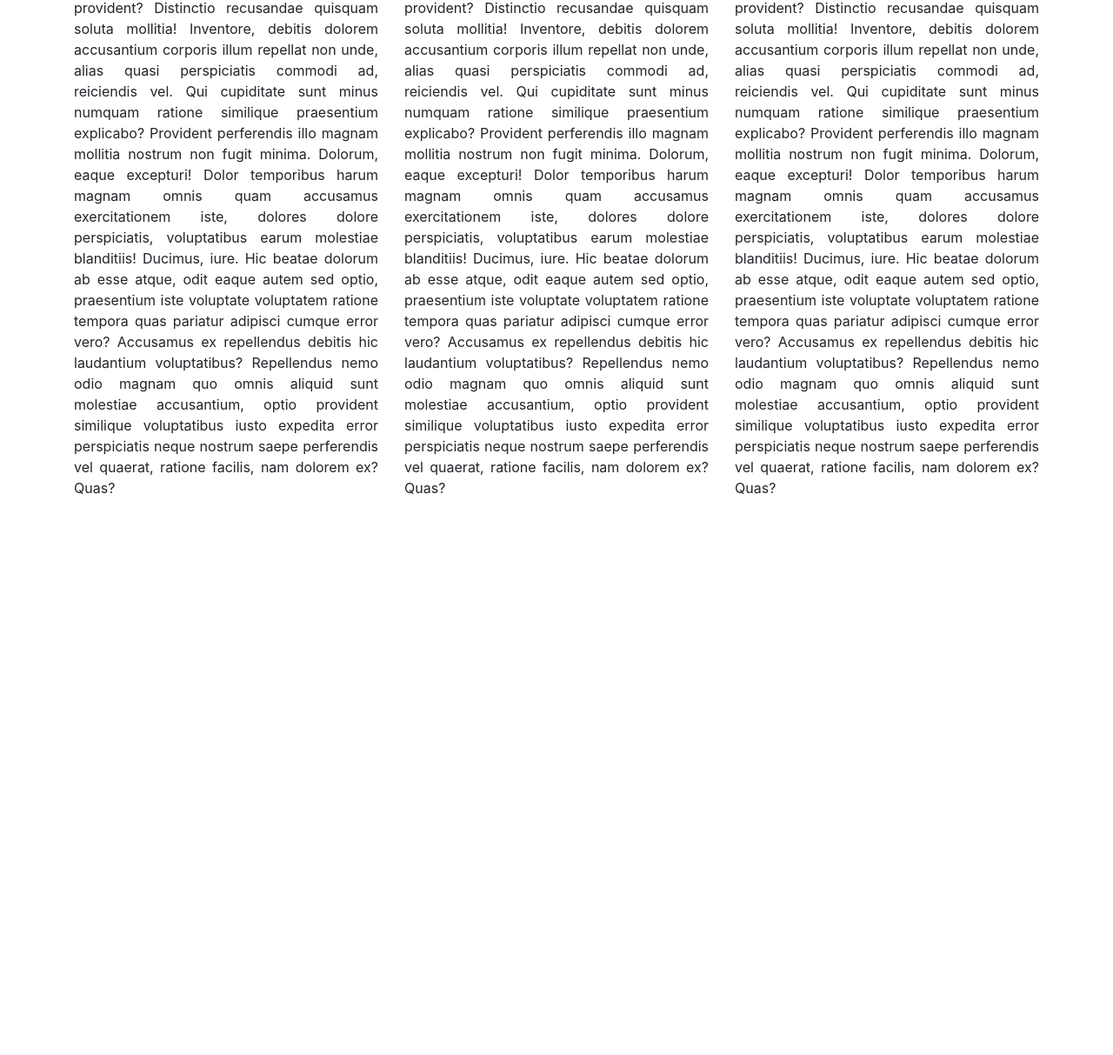
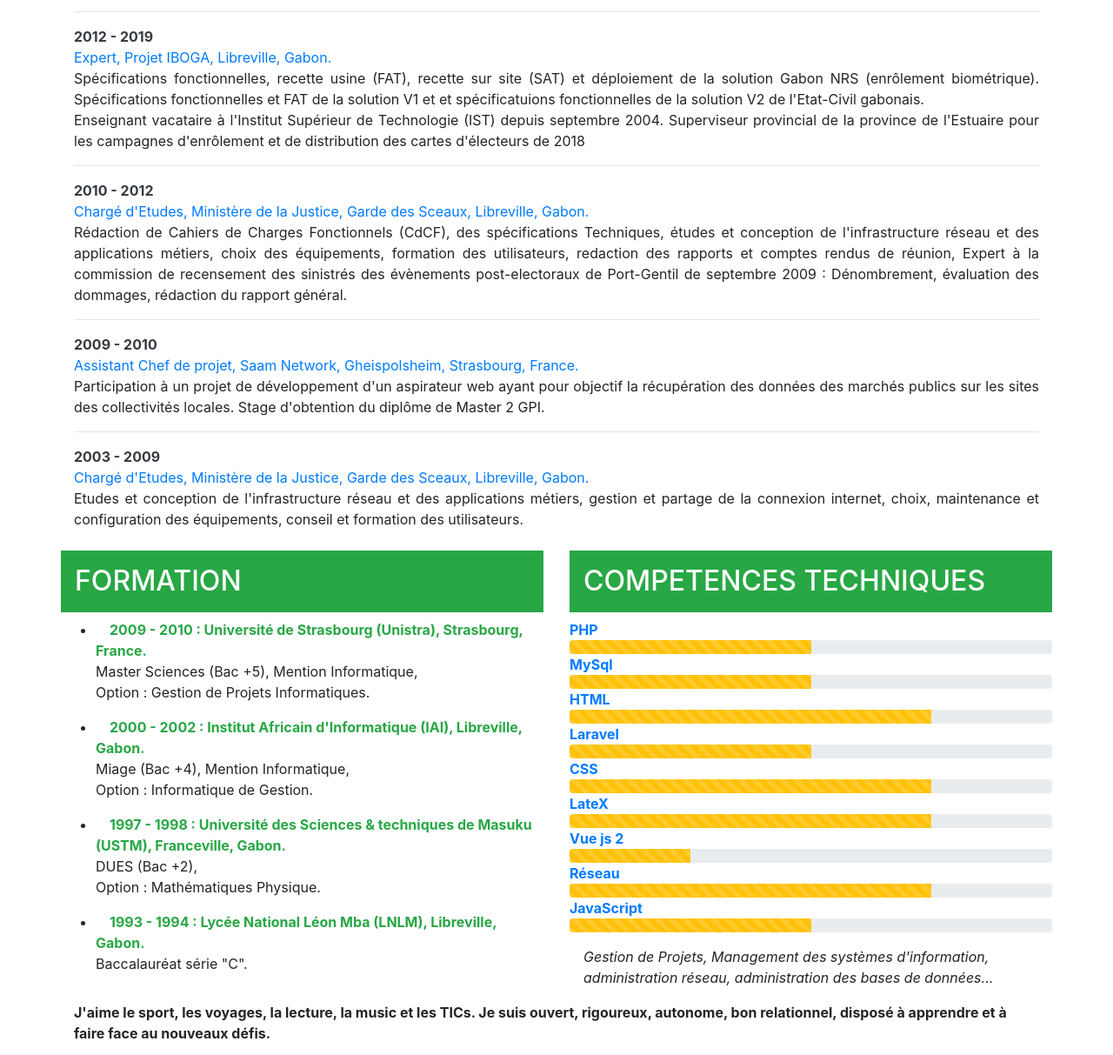
Before and after one commit to Olyvier/tsiane, a plain HTML site: page index.html in a window 1280 px wide. Shown: the part 233-1446 px from the top of the page at 87% size. Before the commit the page ends 838 px from the top, so only its background shows below. Drawn offline with nearby package versions, Linux system fonts and the light colour scheme; a web font is replaced by a local one.

Commit message:
CV complet

```diff
--- a/index.html
+++ b/index.html
@@ -5,52 +5,220 @@
   <meta name="viewport" content="width=device-width, initial-scale=1.0">
   <meta http-equiv="X-UA-Compatible" content="ie=edge">
   <link rel="stylesheet" href="https://stackpath.bootstrapcdn.com/bootstrap/4.3.1/css/bootstrap.min.css" integrity="sha384-ggOyR0iXCbMQv3Xipma34MD+dH/1fQ784/j6cY/iJTQUOhcWr7x9JvoRxT2MZw1T" crossorigin="anonymous">
+  <link href="https://fonts.googleapis.com/css?family=Gentium+Book+Basic" rel="stylesheet">
+  <link rel="stylesheet" href="https://use.fontawesome.com/releases/v5.8.1/css/all.css"
+    integrity="sha384-50oBUHEmvpQ+1lW4y57PTFmhCaXp0ML5d60M1M7uH2+nqUivzIebhndOJK28anvf" crossorigin="anonymous">
+  <link rel="stylesheet" href="css/style.css">
   <title>Website | Olyvier </title>
 </head>
 <body>
   <div class="container my-3">
-    <h1 class="display-3 text-center">Bienvenu sur mon site personel </h1>
-    <div class="row">
+
+    <div class="row my-3">
+
       <div class="col-sm-4">
-        <p class="text-justify">Lorem ipsum dolor sit amet consectetur adipisicing elit. Veniam obcaecati ad, neque eaque libero delectus, provident iusto quam facilis soluta fugiat, molestias et fugit cum reprehenderit repudiandae. Aperiam, optio provident?
-        Distinctio recusandae quisquam soluta mollitia! Inventore, debitis dolorem accusantium corporis illum repellat non unde, alias quasi perspiciatis commodi ad, reiciendis vel. Qui cupiditate sunt minus numquam ratione similique praesentium explicabo?
-        Provident perferendis illo magnam mollitia nostrum non fugit minima. Dolorum, eaque excepturi! Dolor temporibus harum magnam omnis quam accusamus exercitationem iste, dolores dolore perspiciatis, voluptatibus earum molestiae blanditiis! Ducimus, iure.
-        Hic beatae dolorum ab esse atque, odit eaque autem sed optio, praesentium iste voluptate voluptatem ratione tempora quas pariatur adipisci cumque error vero? Accusamus ex repellendus debitis hic laudantium voluptatibus?
-        Repellendus nemo odio magnam quo omnis aliquid sunt molestiae accusantium, optio provident similique voluptatibus iusto expedita error perspiciatis neque nostrum saepe perferendis vel quaerat, ratione facilis, nam dolorem ex? Quas?</p>
+        <h1 class="text-info">Olyvier NZIGHOU</h1>
+        <p>
+          <em>
+            Ingénieur Informaticien, <br>
+            Master 2 Gestion de projets Informatiques.
+          </em>
+      </p>
+     </div>
+
+      <div class="col-sm-4">
+        <div class="text-center ">
+          <img src="img/photo.jpg" class="rounded-circle" alt="">
+        </div>
       </div>
+
       <div class="col-sm-4">
-        <p class="text-justify">Lorem ipsum dolor sit amet consectetur adipisicing elit. Veniam obcaecati ad, neque eaque
-          libero delectus, provident iusto quam facilis soluta fugiat, molestias et fugit cum reprehenderit repudiandae.
-          Aperiam, optio provident?
-          Distinctio recusandae quisquam soluta mollitia! Inventore, debitis dolorem accusantium corporis illum repellat non
-          unde, alias quasi perspiciatis commodi ad, reiciendis vel. Qui cupiditate sunt minus numquam ratione similique
-          praesentium explicabo?
-          Provident perferendis illo magnam mollitia nostrum non fugit minima. Dolorum, eaque excepturi! Dolor temporibus
-          harum magnam omnis quam accusamus exercitationem iste, dolores dolore perspiciatis, voluptatibus earum molestiae
-          blanditiis! Ducimus, iure.
-          Hic beatae dolorum ab esse atque, odit eaque autem sed optio, praesentium iste voluptate voluptatem ratione tempora
-          quas pariatur adipisci cumque error vero? Accusamus ex repellendus debitis hic laudantium voluptatibus?
-          Repellendus nemo odio magnam quo omnis aliquid sunt molestiae accusantium, optio provident similique voluptatibus
-          iusto expedita error perspiciatis neque nostrum saepe perferendis vel quaerat, ratione facilis, nam dolorem ex?
-          Quas?</p>
-      </div>
-      <div class="col-sm-4">
-        <p class="text-justify">Lorem ipsum dolor sit amet consectetur adipisicing elit. Veniam obcaecati ad, neque eaque
-          libero delectus, provident iusto quam facilis soluta fugiat, molestias et fugit cum reprehenderit repudiandae.
-          Aperiam, optio provident?
-          Distinctio recusandae quisquam soluta mollitia! Inventore, debitis dolorem accusantium corporis illum repellat non
-          unde, alias quasi perspiciatis commodi ad, reiciendis vel. Qui cupiditate sunt minus numquam ratione similique
-          praesentium explicabo?
-          Provident perferendis illo magnam mollitia nostrum non fugit minima. Dolorum, eaque excepturi! Dolor temporibus
-          harum magnam omnis quam accusamus exercitationem iste, dolores dolore perspiciatis, voluptatibus earum molestiae
-          blanditiis! Ducimus, iure.
-          Hic beatae dolorum ab esse atque, odit eaque autem sed optio, praesentium iste voluptate voluptatem ratione tempora
-          quas pariatur adipisci cumque error vero? Accusamus ex repellendus debitis hic laudantium voluptatibus?
-          Repellendus nemo odio magnam quo omnis aliquid sunt molestiae accusantium, optio provident similique voluptatibus
-          iusto expedita error perspiciatis neque nostrum saepe perferendis vel quaerat, ratione facilis, nam dolorem ex?
-          Quas?</p>
+        <div>
+          <b>Adresse</b> : Chez Olyvier Place du Bonheur, Libreville, Gabon <br>
+          <b>E-mail</b>  : olyvier.nzighou@gmail.com <br>
+          <b>Website</b> : <a href="https://olyvier.github.io/website">https://olyvier.github.io/website</a><br>
+          <b>Tél.</b>    : +241 06049840 / 07684285
+        </div>
       </div>
     </div>
+    <div class="row">
+      <div class="col-sm-12">
+        <h2 class="bg-warning my-2 p-3 text-white text-left">EXPERIENCES</h2>
+        <hr>
+
+            <strong class="text-dark ">2012 - 2019</strong><br>
+              <span class="text-primary"> Expert, Projet IBOGA, Libreville, Gabon.</span>
+             <p class="text-justify">Spécifications fonctionnelles, recette usine (FAT), recette sur site (SAT) et déploiement de la
+              solution Gabon NRS (enrôlement biométrique). Spécifications fonctionnelles et FAT de la solution V1 et et spécificatuions fonctionnelles de la
+              solution V2 de l'Etat-Civil gabonais. <br>
+              Enseignant vacataire à l'Institut Supérieur de Technologie (IST) depuis septembre 2004.
+              Superviseur provincial de la province de l'Estuaire pour les campagnes d'enrôlement et de distribution des cartes d'électeurs de
+              2018
+            </p>
+        <hr>
+
+            <strong class="text-dark ">2010 - 2012</strong><br>
+            <span class="text-primary">Chargé d'Etudes, Ministère de la Justice, Garde des Sceaux, Libreville, Gabon.</span>
+            <p class="text-justify">
+              Rédaction de Cahiers de Charges Fonctionnels (CdCF), des spécifications Techniques, études et conception de l'infrastructure
+              réseau et des applications métiers, choix des équipements, formation des utilisateurs, redaction des rapports et comptes rendus
+              de réunion, Expert à la commission de recensement des sinistrés des évènements post-electoraux de Port-Gentil de septembre 2009 :
+              Dénombrement, évaluation des dommages, rédaction du rapport général.
+            </p>
+        <hr>
+
+              <strong class="text-dark ">2009 - 2010</strong><br>
+              <span class="text-primary">Assistant Chef de projet, Saam Network, Gheispolsheim, Strasbourg, France.</span>
+              <p class="text-justify">
+                Participation à un projet de développement d'un aspirateur web ayant pour objectif la récupération des données des marchés publics sur les sites des collectivités
+                locales. Stage d'obtention du diplôme de Master 2 GPI.
+              </p>
+        <hr>
+
+            <strong class="text-dark ">2003 - 2009</strong><br>
+            <span class="text-primary">Chargé d'Etudes, Ministère de la Justice, Garde des Sceaux, Libreville, Gabon.</span>
+            <p class="text-justify">
+              Etudes et conception de l'infrastructure réseau et des applications métiers, gestion et partage de la connexion internet, choix, maintenance et configuration
+              des équipements, conseil et formation des utilisateurs.
+            </p>
+      </div>
+
+      <div class="row">
+        <div class="col-sm-6">
+          <h2 class="bg-success my-2 p-3 text-white text-left">FORMATION</h2>
+            <ul>
+                <li>
+                  <span class="text-success p-3"><b>2009 - 2010 : Université de Strasbourg (Unistra), Strasbourg, France.</b></span>
+                  <p class="text-justify">
+                    Master Sciences (Bac +5), Mention Informatique,<br>
+                    Option : Gestion de Projets Informatiques.
+                  </p>
+              </li>
+
+
+
+              <li>
+                <span class="text-success p-3"><b>2000 - 2002 : Institut Africain d'Informatique (IAI), Libreville, Gabon.</b></span>
+                  <p class="text-justify">
+                  Miage (Bac +4), Mention Informatique,<br>
+                  Option : Informatique de Gestion.
+                </p>
+              </li>
+
+              <li>
+                <span class="text-success p-3"><b>1997 - 1998 : Université des Sciences & techniques de Masuku (USTM), Franceville, Gabon.</b></span>
+                <p class="text-justify">
+                  DUES (Bac +2),<br>
+                  Option : Mathématiques Physique.
+                </p>
+              </li>
+
+              <li>
+                <span class="text-success p-3"><b>1993 - 1994 : Lycée National Léon Mba (LNLM), Libreville, Gabon.</b></span>
+                <p class="text-justify">
+                  Baccalauréat série "C".
+                </p>
+              </li>
+
+
+            </ul>
+
+        </div>
+
+        <div class="col-sm-6">
+          <h2 class="bg-success my-2 p-3 text-white text-left">COMPETENCES TECHNIQUES</h2>
+
+          <strong class="text-primary">PHP </strong><br>
+          <div class="progress">
+            <div class="progress-bar progress-bar-striped w-50 bg-warning" role="progressbar" aria-valuenow="75" aria-valuemin="0" aria-valuemax="100"></div>
+          </div>
+
+          <strong class="text-primary">MySql </strong><br>
+          <div class="progress">
+            <div class="progress-bar progress-bar-striped w-50 bg-warning" role="progressbar" aria-valuenow="75" aria-valuemin="0" aria-valuemax="100"></div>
+          </div>
+
+          <strong class="text-primary">HTML </strong><br>
+          <div class="progress">
+            <div class="progress-bar progress-bar-striped w-75 bg-warning" role="progressbar" aria-valuenow="75" aria-valuemin="0" aria-valuemax="100"></div>
+          </div>
+
+
+          <strong class="text-primary">Laravel </strong><br>
+          <div class="progress">
+            <div class="progress-bar progress-bar-striped w-50 bg-warning" role="progressbar" aria-valuenow="75" aria-valuemin="0" aria-valuemax="100"></div>
+          </div>
+
+          <strong class="text-primary">CSS </strong><br>
+          <div class="progress">
+            <div class="progress-bar progress-bar-striped w-75 bg-warning" role="progressbar" aria-valuenow="75" aria-valuemin="0" aria-valuemax="100"></div>
+          </div>
+
+          <strong class="text-primary">LateX </strong><br>
+          <div class="progress">
+            <div class="progress-bar progress-bar-striped w-75 bg-warning" role="progressbar" aria-valuenow="75" aria-valuemin="0" aria-valuemax="100"></div>
+          </div>
+
+          <strong class="text-primary">Vue js 2 </strong><br>
+          <div class="progress">
+            <div class="progress-bar progress-bar-striped w-25 bg-warning" role="progressbar" aria-valuenow="75" aria-valuemin="0" aria-valuemax="100"></div>
+          </div>
+
+          <strong class="text-primary">Réseau </strong><br>
+          <div class="progress">
+            <div class="progress-bar progress-bar-striped w-75 bg-warning" role="progressbar" aria-valuenow="75" aria-valuemin="0" aria-valuemax="100"></div>
+          </div>
+
+          <strong class="text-primary">JavaScript </strong><br>
+          <div class="progress">
+            <div class="progress-bar progress-bar-striped w-50 bg-warning" role="progressbar" aria-valuenow="75" aria-valuemin="0" aria-valuemax="100"></div>
+          </div>
+
+            <P class="m-3"><em>Gestion de Projets, Management des systèmes d'information, administration réseau, administration des bases de données...</em></P>
+
+
+        </div>
+      </div>
+
+    </div>
+
+    <div class="row">
+      <div class="col-sm-12">
+        <strong>
+          J'aime le sport, les voyages, la lecture, la music et les TICs. Je suis ouvert, rigoureux, autonome, bon relationnel,
+          disposé à apprendre et à faire face au nouveaux défis.
+        </strong>
+      </div>
+    </div>
+
+<div class="row  mt-3 p-2 flex-row bg-primary">
+  <div class="col-sm-6 d-flex justify-content-between">
+   <a href="http://www.facebook.com" target="_blank">
+        <i class="fab fa-facebook-square fa-2x text-white"></i>
+    </a>
+
+    <a href="http://www.instagram.com" target="_blank">
+      <i class="fab fa-instagram fa-2x text-white"></i>
+    </a>
+
+      <a href="http://www.twitter.com" target="_blank">
+        <i class="fab fa-twitter fa-2x text-white"></i>
+      </a>
+
+      <a href="http://www.google.fr" target="_blank">
+        <i class="fab fa-google-plus-square fa-2x text-white"></i>
+      </a>
+
+  </div>
+
+  <div class="col-sm-6">
+    <div class="text-center text-white">
+      <i class="far fa-copyright"> Copyright 2019</i>
+    </div>
+  </div>
+
+</div>
+
   </div>
 </body>
 </html>
```
